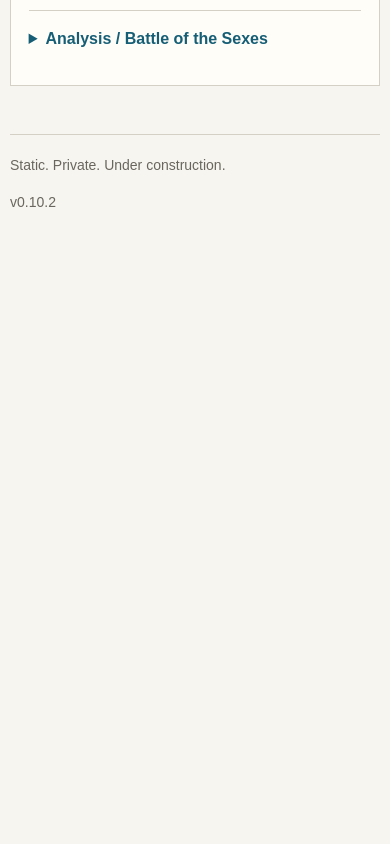
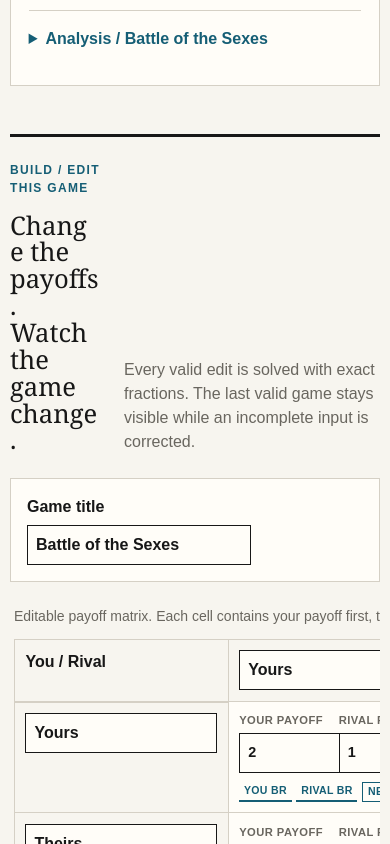
Before and after one commit to impreetentious/gt-sandbox, a Next.js app: page /play/battle-of-the-sexes/ in a window 390 px wide. Shown: the part 1580-2424 px from the top of the page. Before the commit the page ends 1813 px from the top, so only its background shows below. Built offline with nearby package versions, Linux system fonts and the light colour scheme.

Commit message:
Commit v0.10.3: Play Route Editors + Build Browser Coverage

```diff
--- a/package.json
+++ b/package.json
@@ -1,6 +1,6 @@
 {
   "name": "game-theory-sandbox",
-  "version": "0.10.2",
+  "version": "0.10.3",
   "private": true,
   "packageManager": "pnpm@10.13.1",
   "engines": {
--- a/src/app/globals.css
+++ b/src/app/globals.css
@@ -825,6 +825,17 @@ main {
   font-weight: 700;
 }
 
+.game-workbench {
+  overflow-wrap: anywhere;
+}
+
+@media (max-width: 38rem) {
+  body {
+    min-width: 0;
+    contain: paint;
+  }
+}
+
 .analysis-drawer {
   margin-top: 1.25rem;
   border-top: 1px solid var(--line);
--- a/src/components/arena/ipd-play.tsx
+++ b/src/components/arena/ipd-play.tsx
@@ -9,6 +9,7 @@ import {
   type KeyboardEvent,
 } from "react";
 import { AnalysisDrawer } from "@/components/analysis/analysis-drawer";
+import { GameWorkbench } from "@/components/build/game-workbench";
 import { ipdActionCopy, ipdOpponentOptions } from "@/content/ipd";
 import { ipd } from "@/engine/catalog/ipd";
 import { payoffAt, profileKey } from "@/engine/game";
@@ -209,6 +210,7 @@ export function IpdPlayExperience() {
         : `A seeded match is ready for ${state.length.rounds} rounds. Choose a move.`;
 
   return (
+    <>
       <section
         aria-labelledby="ipd-title"
         className="ipd-session one-shot-session"
@@ -222,8 +224,8 @@ export function IpdPlayExperience() {
             Iterated Prisoner&apos;s Dilemma
           </h1>
           <p className="lede">
-          A price decision is no longer a one-off. The next round may arrive, so
-          today&apos;s move can change what a rival does tomorrow.
+            A price decision is no longer a one-off. The next round may arrive,
+            so today&apos;s move can change what a rival does tomorrow.
           </p>
         </header>
 
@@ -383,7 +385,10 @@ export function IpdPlayExperience() {
             ) : null}
           </section>
 
-        <section aria-labelledby="ipd-matrix-title" className="one-shot-analysis">
+          <section
+            aria-labelledby="ipd-matrix-title"
+            className="one-shot-analysis"
+          >
             <div className="one-shot-analysis__heading">
               <p className="eyebrow">Stage-game matrix</p>
               <h2 id="ipd-matrix-title">The incentives persist</h2>
@@ -418,7 +423,9 @@ export function IpdPlayExperience() {
                         const isHighlighted =
                           highlightedRound?.row.action === row &&
                           highlightedRound.column.action === column;
-                      const isEquilibrium = equilibria.has(profileKey(profile));
+                        const isEquilibrium = equilibria.has(
+                          profileKey(profile),
+                        );
                         const isParetoEfficient = paretoEfficient.has(
                           profileKey(profile),
                         );
@@ -445,7 +452,9 @@ export function IpdPlayExperience() {
                             ]
                               .filter(Boolean)
                               .join(" ")}
-                          data-highlight={isHighlighted ? "current" : undefined}
+                            data-highlight={
+                              isHighlighted ? "current" : undefined
+                            }
                             data-pareto={
                               paretoMode && !isParetoEfficient
                                 ? "dominated"
@@ -489,5 +498,16 @@ export function IpdPlayExperience() {
           </section>
         </div>
       </section>
+      <GameWorkbench
+        defaultGame={ipd.game}
+        extras={{
+          continuationProbability: state.config.continuationProbability,
+          noise: state.config.noise,
+          persona: state.opponentStrategy,
+          seed: state.config.masterSeed,
+        }}
+        variant="embedded"
+      />
+    </>
   );
 }
--- a/src/components/arena/one-shot-play.tsx
+++ b/src/components/arena/one-shot-play.tsx
@@ -8,6 +8,7 @@ import {
   type KeyboardEvent,
 } from "react";
 import { AnalysisDrawer } from "@/components/analysis/analysis-drawer";
+import { GameWorkbench } from "@/components/build/game-workbench";
 import {
   oneShotGameContent,
   sharkPredictionAccuracy,
@@ -135,6 +136,7 @@ export function OneShotPlayExperience({
     state.persona === "markov2" ? sharkPredictionAccuracy(state.rounds) : 0;
 
   return (
+    <>
       <section
         aria-labelledby={`${slug}-title`}
         className="one-shot-session"
@@ -348,7 +350,9 @@ export function OneShotPlayExperience({
                         const isHighlighted =
                           highlightedRound?.playerAction === row &&
                           highlightedRound.opponentAction === column;
-                      const isEquilibrium = equilibria.has(profileKey(profile));
+                        const isEquilibrium = equilibria.has(
+                          profileKey(profile),
+                        );
                         const isParetoEfficient = paretoEfficient.has(
                           profileKey(profile),
                         );
@@ -375,7 +379,9 @@ export function OneShotPlayExperience({
                             ]
                               .filter(Boolean)
                               .join(" ")}
-                          data-highlight={isHighlighted ? "current" : undefined}
+                            data-highlight={
+                              isHighlighted ? "current" : undefined
+                            }
                             data-pareto={
                               paretoMode && !isParetoEfficient
                                 ? "dominated"
@@ -419,5 +425,11 @@ export function OneShotPlayExperience({
           </section>
         </div>
       </section>
+      <GameWorkbench
+        defaultGame={game}
+        extras={{ persona: state.persona, seed: state.seed }}
+        variant="embedded"
+      />
+    </>
   );
 }
--- a/src/components/arena/pd-play.tsx
+++ b/src/components/arena/pd-play.tsx
@@ -8,6 +8,7 @@ import {
   type KeyboardEvent,
 } from "react";
 import { AnalysisDrawer } from "@/components/analysis/analysis-drawer";
+import { GameWorkbench } from "@/components/build/game-workbench";
 import { pdActionCopy, pdPersonas } from "@/content/pd";
 import { pd } from "@/engine/catalog/pd";
 import { payoffAt, profileKey } from "@/engine/game";
@@ -115,6 +116,7 @@ export function PdPlayExperience() {
         : `Round 1 of ${PD_SESSION_ROUNDS}. Choose a price move.`;
 
   return (
+    <>
       <section
         aria-labelledby="pd-title"
         className="pd-session"
@@ -284,8 +286,8 @@ export function PdPlayExperience() {
             >
               <table className="pd-matrix">
                 <caption>
-                Price-war payoff matrix. Each cell reads your payoff, then your
-                rival&apos;s.
+                  Price-war payoff matrix. Each cell reads your payoff, then
+                  your rival&apos;s.
                 </caption>
                 <thead>
                   <tr>
@@ -307,7 +309,9 @@ export function PdPlayExperience() {
                         const isHighlighted =
                           highlightedRound?.playerAction === row &&
                           highlightedRound.opponentAction === column;
-                      const isEquilibrium = equilibria.has(profileKey(profile));
+                        const isEquilibrium = equilibria.has(
+                          profileKey(profile),
+                        );
                         const isParetoEfficient = paretoEfficient.has(
                           profileKey(profile),
                         );
@@ -338,7 +342,9 @@ export function PdPlayExperience() {
                                 ? "dominated"
                                 : undefined
                             }
-                          data-highlight={isHighlighted ? "current" : undefined}
+                            data-highlight={
+                              isHighlighted ? "current" : undefined
+                            }
                             data-testid={`matrix-cell-${row}-${column}`}
                             key={`${row}-${column}`}
                           >
@@ -381,5 +387,11 @@ export function PdPlayExperience() {
           </section>
         </div>
       </section>
+      <GameWorkbench
+        defaultGame={pd.game}
+        extras={{ persona: state.persona, seed: state.seed }}
+        variant="embedded"
+      />
+    </>
   );
 }
```
Also changed, not shown: 2 other files (tests, documents, lock files or other folders). Lines whose indentation alone changed are shown as unchanged.
